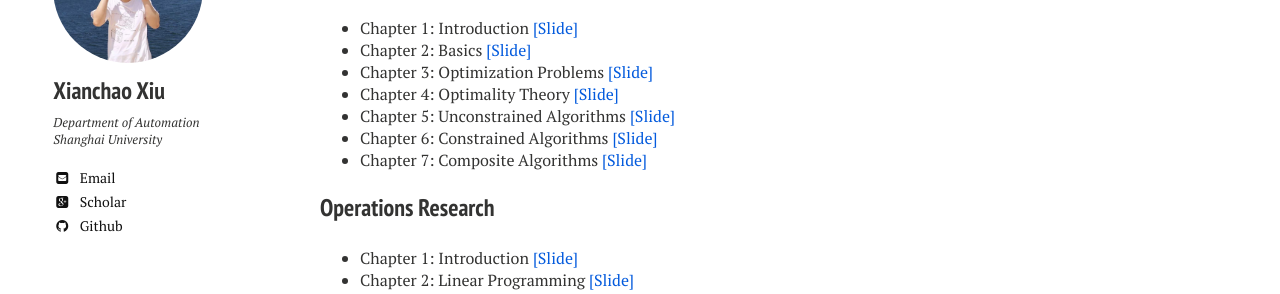
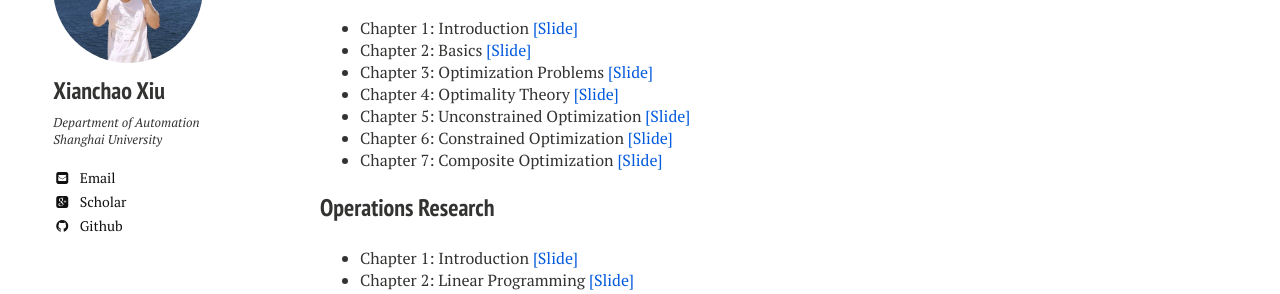
Before and after one commit to xianchaoxiu/xianchaoxiu.github.io, a Jekyll site: the page built from teaching/index.md, in a window 1280 px wide. Shown: the part 159-453 px from the top of the page. Built offline with Jekyll 4.4.1, drawn with Linux system fonts in a browser that asks for light colours; nearby versions of some CDN libraries.

Commit message:
Update index.md

```diff
--- a/teaching/index.md
+++ b/teaching/index.md
@@ -14,9 +14,9 @@ share: false
 * Chapter 2: Basics  <a href="../teaching/OR-2.pdf" class="textlink" target="_blank">[Slide]</a>
 * Chapter 3: Optimization Problems  <a href="../teaching/OR-3.pdf" class="textlink" target="_blank">[Slide]</a>
 * Chapter 4: Optimality Theory  <a href="../teaching/OR-4.pdf" class="textlink" target="_blank">[Slide]</a>
-* Chapter 5: Unconstrained Algorithms  <a href="../teaching/OR-5" class="textlink" target="_blank">[Slide]</a>
-* Chapter 6: Constrained Algorithms  <a href="../teaching/OR-6.pdf" class="textlink" target="_blank">[Slide]</a>
-* Chapter 7: Composite Algorithms  <a href="../teaching/OR-6.pdf" class="textlink" target="_blank">[Slide]</a>
+* Chapter 5: Unconstrained Optimization  <a href="../teaching/OR-5" class="textlink" target="_blank">[Slide]</a>
+* Chapter 6: Constrained Optimization  <a href="../teaching/OR-6.pdf" class="textlink" target="_blank">[Slide]</a>
+* Chapter 7: Composite Optimization  <a href="../teaching/OR-6.pdf" class="textlink" target="_blank">[Slide]</a>
 
 
 
```
